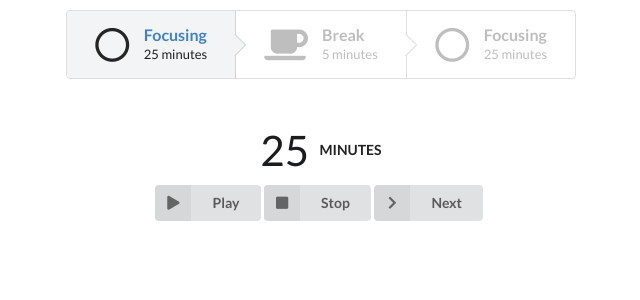
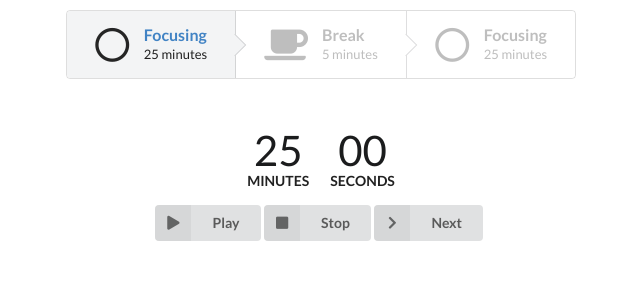
Before and after one commit to daniloikeda/pomodoro-method, a React (Create React App) app: page / in a window 1280 px wide. Shown: the top 300 px of the page, without its empty margins (319-959 px from the left). Built offline with nearby package versions, Linux system fonts and the light colour scheme.

Commit message:
UPDATE - Changed the timer component to display the countdown in minutes and seconds

```diff
--- a/src/components/Timer.js
+++ b/src/components/Timer.js
@@ -3,11 +3,10 @@ import { useCallback } from "react/cjs/react.development";
 import "./Timer.css";
 
 function Timer(props) {
-  const _MAX_SECONDS = 60;
-  const [countdown, setCountdown] = useState(props.countdown);
+  const [countdown, setCountdown] = useState(0);
   const [timerId, setTimerId] = useState();
   const [timerStopped, setTimerStopped] = useState(true);
-  const [remainingCountDown, setRemainingCountDown] = useState(props.countdown);
+  const [remainingCountDown, setRemainingCountDown] = useState(0);
 
   //#region functions
   const handlePlayButtonClick = () => {
@@ -31,6 +30,9 @@ function Timer(props) {
     setRemainingCountDown(countdown);
   };
 
+  const seconds = String(remainingCountDown % 60).padStart(2, 0);
+  const minutes = String(Math.floor(remainingCountDown / 60)).padStart(2, 0);
+
   const handleNextAction = useCallback(() => {
     clearInterval(timerId);
     props.proceedToTheNextStep();
@@ -38,8 +40,8 @@ function Timer(props) {
 
   useEffect(() => {
     setTimerStopped(true);
-    setCountdown(props.countdown);
-    setRemainingCountDown(props.countdown);
+    setCountdown(props.countdown * 60);
+    setRemainingCountDown(props.countdown * 60);
 
   }, [props.countdown]);
 
@@ -51,9 +53,15 @@ function Timer(props) {
 
   return (
     <div className="timer">
-      <div className="ui horizontal statistic">
-        <div className="value">{remainingCountDown}</div>
-        <div className="label">minutes</div>
+      <div className="countdown">
+        <div className="ui small statistic">
+          <div className="value">{minutes}</div>
+          <div className="label">minutes</div>
+        </div>
+        <div className="ui small statistic">
+          <div className="value">{seconds}</div>
+          <div className="label">seconds</div>
+        </div>
       </div>
       <div className="timer-buttons-wrap">
         <button
```
Also changed, not shown: src/components/Dashboard.js (+0 -22 lines).
